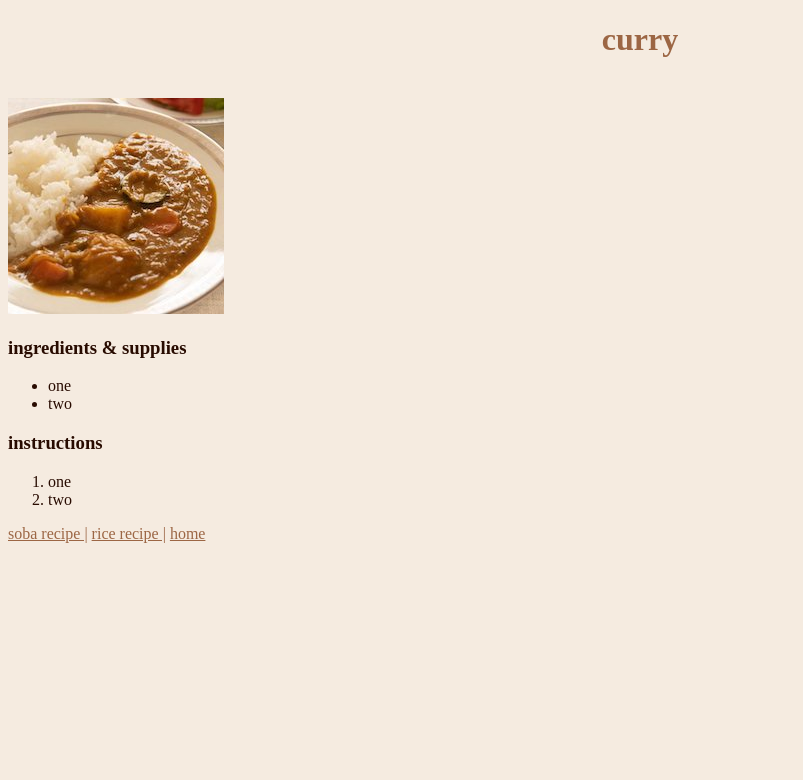
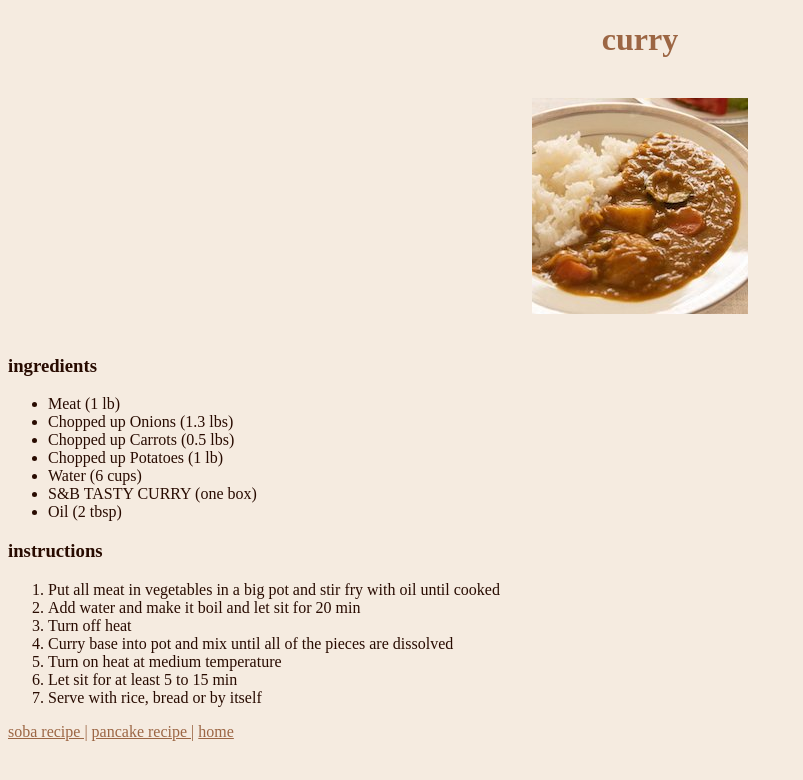
Before and after one commit to elenah22/elenah22.github.io, a plain HTML site: page page3.html in a window 1280 px wide. Shown: the whole page, without its empty margins (0-803 px from the left). Drawn offline with Linux system fonts and the light colour scheme.

Commit message:
Add files via upload

```diff
--- a/page3.html
+++ b/page3.html
@@ -10,25 +10,35 @@
 	<h1>curry</h1>
 
 <br>
-	<img src="curry.jpg" alt="curry" class="center"/>
+	<center><img src="curry.jpg" alt="curry" class="center"/></center>
 	<br>
 
-<h3>ingredients & supplies</h3>
+<h3>ingredients</h3>
 
 	<ul>
-		<li>one</li>
-		<li>two</li>
+		<li>Meat (1 lb)</li>
+		<li>Chopped up Onions (1.3 lbs)</li>
+		<li>Chopped up Carrots (0.5 lbs)</li>
+		<li>Chopped up Potatoes (1 lb)</li>
+		<li>Water (6 cups)</li>
+		<li>S&B TASTY CURRY (one box)</li>
+		<li>Oil (2 tbsp)</li>
 	</ul>
 
 <h3>instructions</h3>
 
 	<ol>
-		<li>one</li>
-		<li>two</li>
+		<li>Put all meat in vegetables in a big pot and stir fry with oil until cooked</li>
+		<li>Add water and make it boil and let sit for 20 min</li>
+		<li>Turn off heat</li>
+		<li>Curry base into pot and mix until all of the pieces are dissolved</li>
+		<li>Turn on heat at medium temperature</li>
+		<li>Let sit for at least 5 to 15 min</li>
+		<li>Serve with rice, bread or by itself </li>
 	</ol>
 
 <a href="soba.html">soba recipe |</a>
-<a href="page2.html">rice recipe |</a>
+<a href="page2.html">pancake recipe |</a>
 <a href="index.html">home</a>
 
 
--- a/style.css
+++ b/style.css
@@ -28,7 +28,13 @@ a{
 color: #9C6644;
 }
 
-.center{
-	margin-left: auto;
-	margin-right: auto;
+.pics{
+
+	text-align: center;
 }
+
+.h3{
+
+	text-align: center;
+	word-spacing: 180px;
+}
```
Also changed, not shown: page1.html (+15 -7 lines), page2.html (+15 -8 lines).
